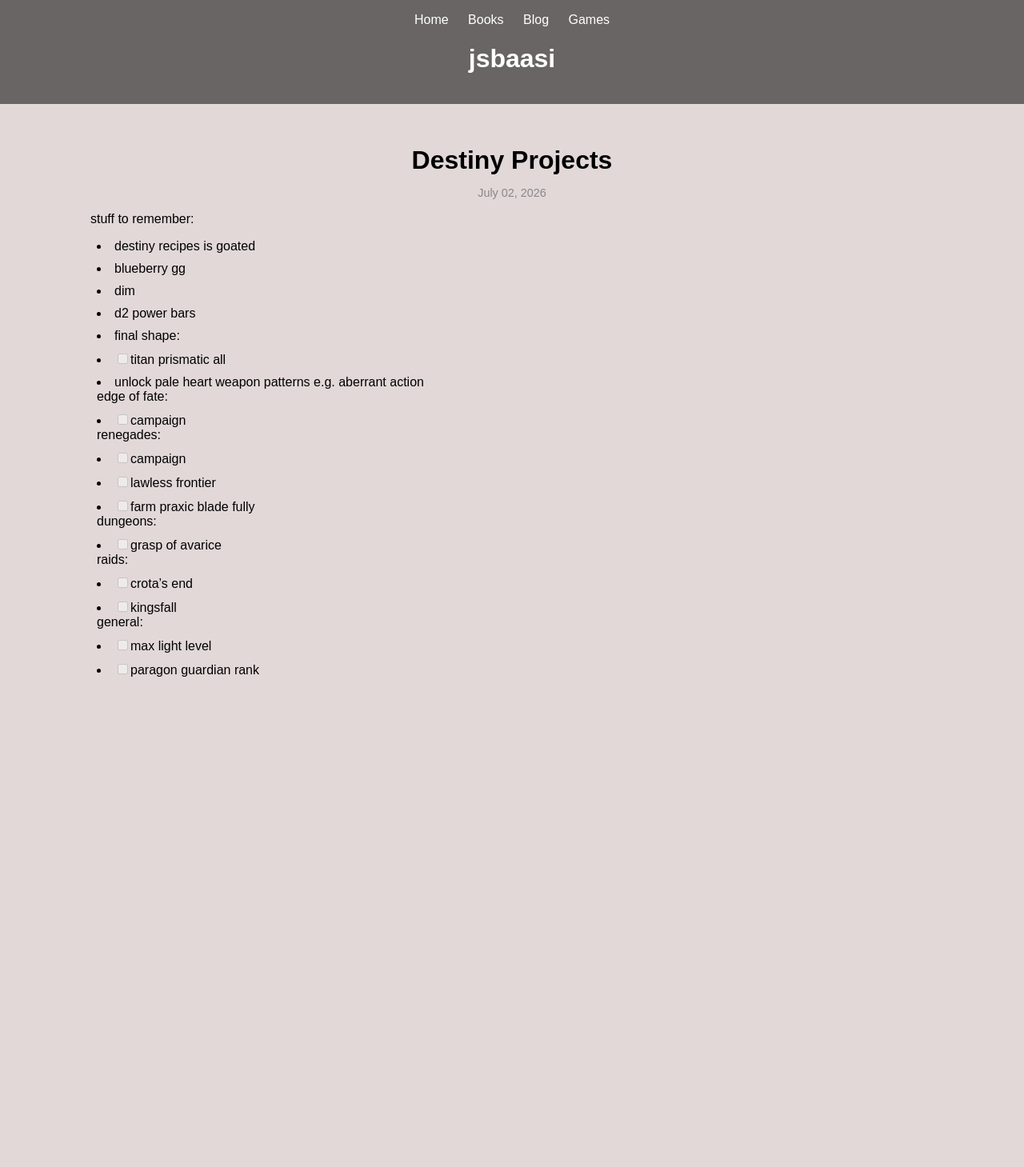
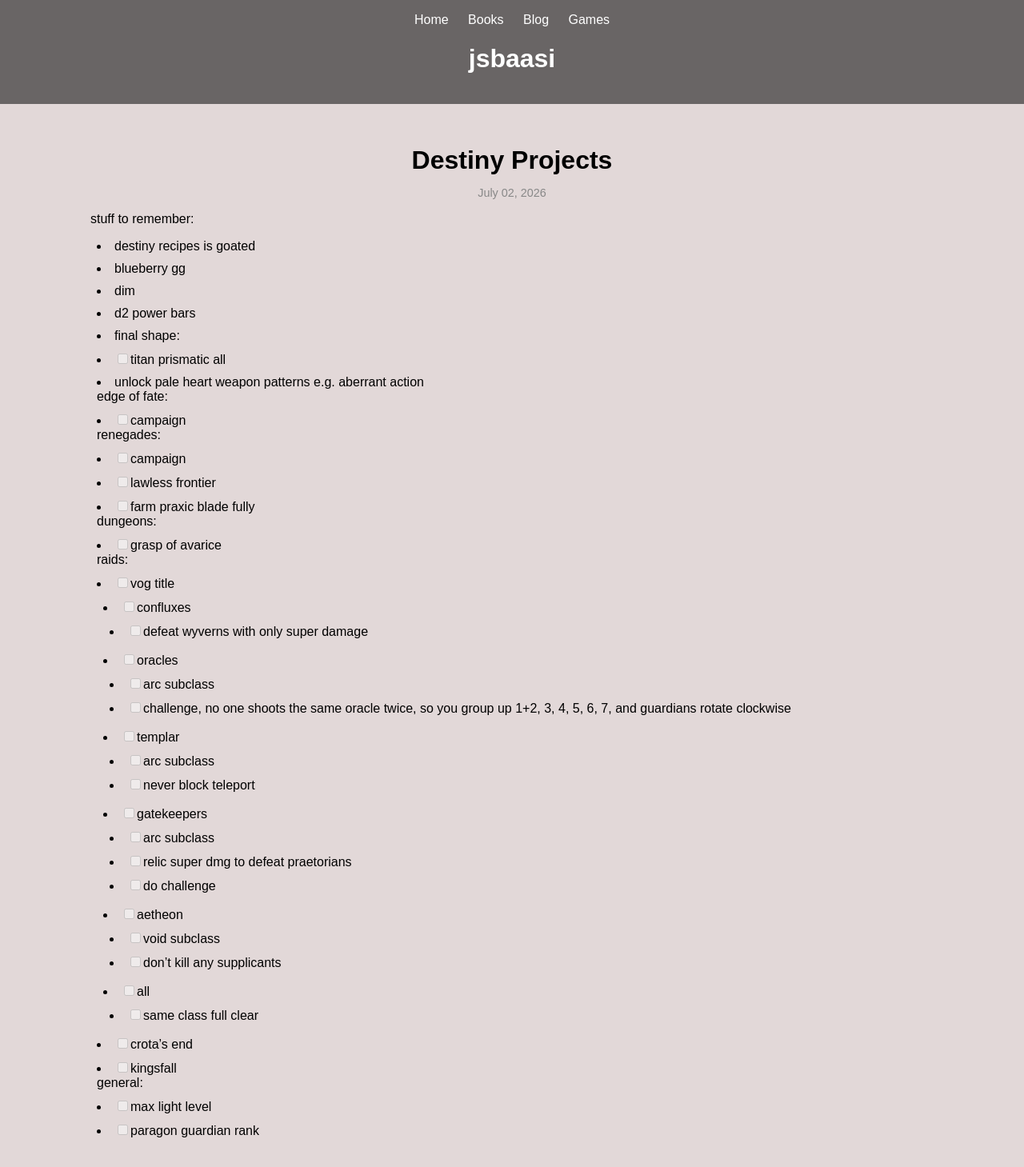
Before and after one commit to jsbaasi/jsbaasi.github.io, a Jekyll site: the page built from _posts/2026-07-02-destiny-projects.md, in a window 1280 px wide. Shown: the whole page at 80% size. Built offline with Jekyll 4.4.1, drawn with Linux system fonts in a browser that asks for light colours; before the commit the page ends 900 px from its top, so only the background shows below that.

Commit message:
vault backup: 2026-07-02 21:12:58

```diff
--- a/_posts/2026-07-02-destiny-projects.md
+++ b/_posts/2026-07-02-destiny-projects.md
@@ -23,6 +23,24 @@
 dungeons:
 - [ ] grasp of avarice
 raids:
+- [ ] vog title
+	- [ ] confluxes
+		- [ ] defeat wyverns with only super damage
+	- [ ] oracles
+		- [ ] arc subclass
+		- [ ] challenge, no one shoots the same oracle twice, so you group up 1+2, 3, 4, 5, 6, 7, and guardians rotate clockwise
+	- [ ] templar
+		- [ ] arc subclass
+		- [ ] never block teleport
+	- [ ] gatekeepers
+		- [ ] arc subclass
+		- [ ] relic super dmg to defeat praetorians
+		- [ ] do challenge
+	- [ ] aetheon
+		- [ ] void subclass
+		- [ ] don't kill any supplicants
+	- [ ] all
+		- [ ] same class full clear
 - [ ] crota's end
 - [ ] kingsfall
 general:
```
